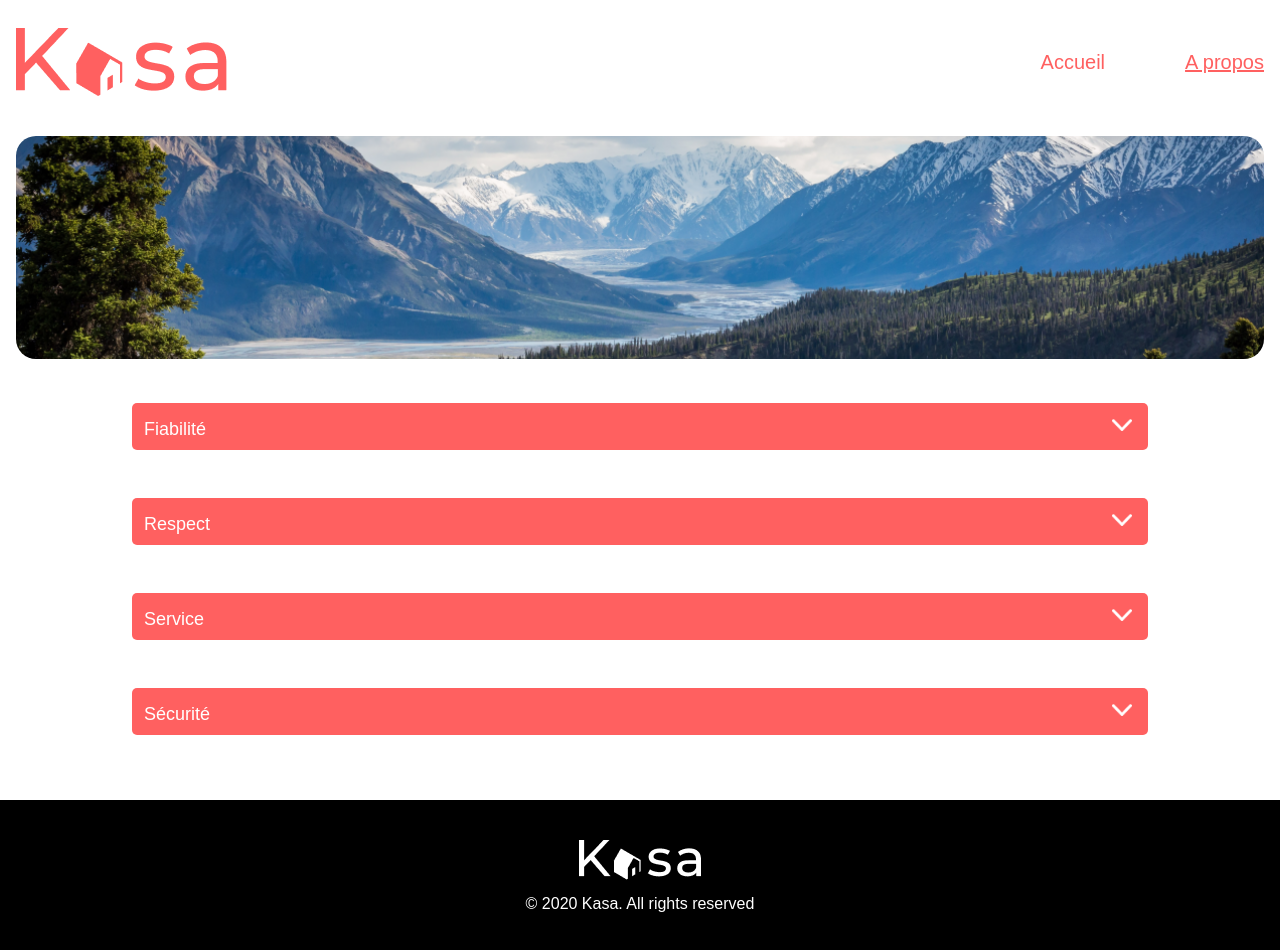
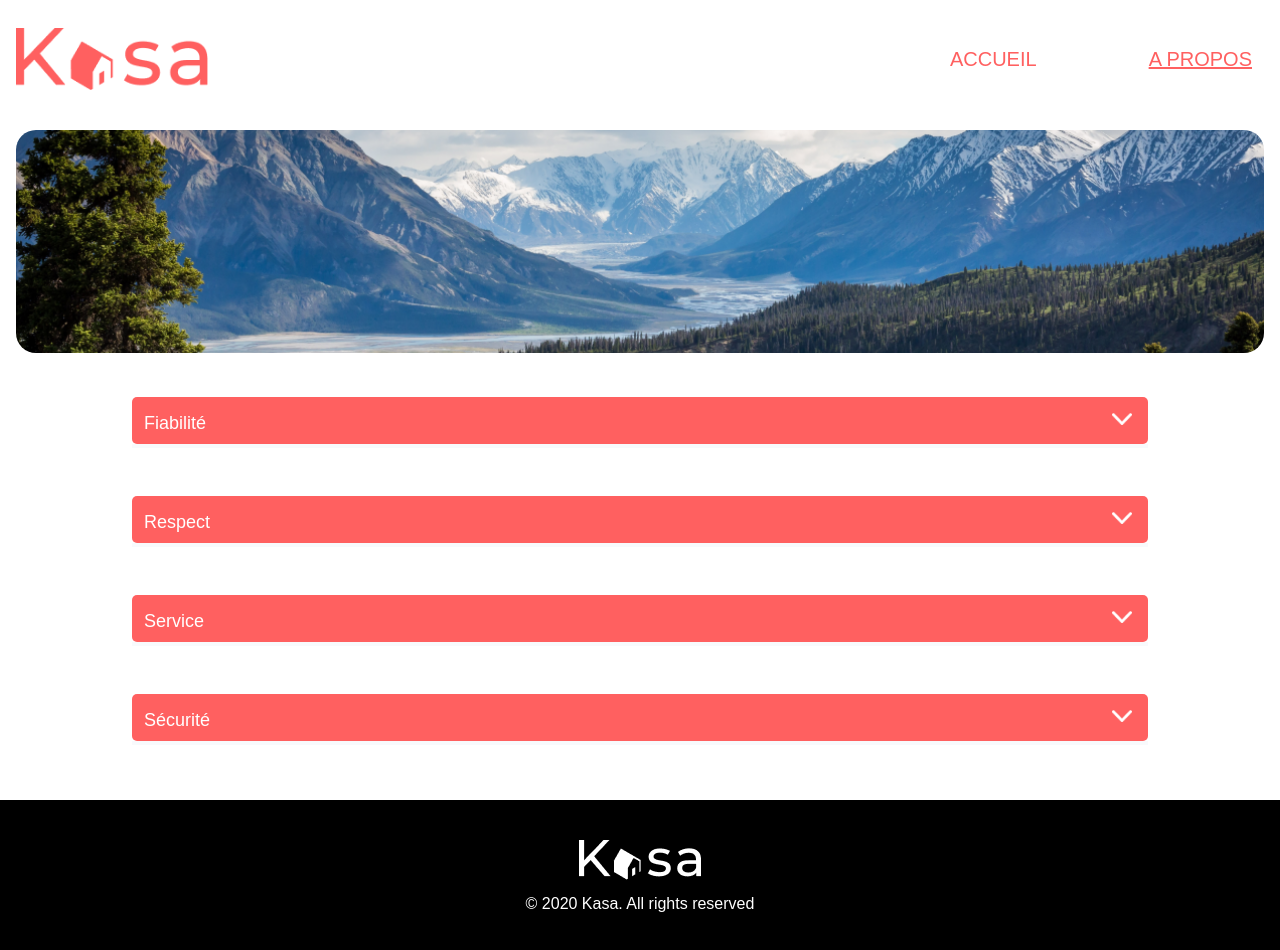
Before and after one commit to Dju7/kasabis, a React (Vite) app: page /About in a window 1280 px wide. Shown: the top 950 px of the page. Built offline with nearby package versions, Linux system fonts and the light colour scheme.

Commit message:
ModifAfterSession

```diff
--- a/src/Components/Banner/index.tsx
+++ b/src/Components/Banner/index.tsx
@@ -3,9 +3,9 @@ import img from '../../assets/banner.png'
 function Banner() {
     return (
         <section>
-           <div className="flex h-52 relative">
-            <img src={img} alt='bannière' className='bg-center bg-cover object-cover rounded-xl w-full h-full z-0' />
-            <p className=" absolute top-20 inset-x-1/3 text-3xl text-white z-10">
+           <div className="flex h-52 relative shadow-xl">
+            <img src={img} alt='bannière' className='bg-center bg-cover object-cover rounded-xl w-full h-full z-0 ' />
+            <p className=" absolute top-20 left-2 lg:inset-x-1/3 text-3xl text-white z-10 ">
             Chez vous, partout et ailleurs
             </p>
            </div>
--- a/src/Components/Card/index.tsx
+++ b/src/Components/Card/index.tsx
@@ -7,7 +7,7 @@ interface CardProps {
 
 const Card: React.FC<CardProps> = ({ cover, title }) => {
   return (
-    <article className='w-fit relative h-[223px] rounded-s-3xl hover:scale-105 ease-in-out- duration-200 my-4'>
+    <article className='w-full relative h-[223px] rounded-s-3xl hover:scale-105 ease-in-out- duration-200 my-4 shadow-2xl'>
       <img src={cover} alt="interieur piole" className="w-full h-full object-cover bg-cover bg-center rounded-xl " />
       <div className='absolute z-10 rounded-xl w-full h-full bottom-0 left-0 bg-gradient-to-b from-transparent via-transparent to-black/50'>
         <p className=' absolute text-white text-lg bottom-4 left-2'>{title}</p>
--- a/src/Components/Collapse/index.tsx
+++ b/src/Components/Collapse/index.tsx
@@ -20,8 +20,8 @@ function Collapse({ title, children }: CollapseProps) {
         />
       </div>
       <div
-        className={`${" grid grid-rows-0 overflow-hidden text-lg bg-slate-50 text-primary pl-2"} ${
-          isOpen ? "h-auto" : "h-0"
+        className={`${"grid grid-rows-[0fr] overflow-hidden text-lg bg-slate-50 text-primary pl-2 pt-1"} ${
+          isOpen ? "grid-rows-[1fr] ease-in-out duration-300" : "grid-rows-[0fr] ease-in-out duration-300"
         }`}
       >
         <div className="overflow-hidden">{children}</div>
--- a/src/Components/Header/index.tsx
+++ b/src/Components/Header/index.tsx
@@ -5,10 +5,10 @@ function Header () {
     return(
         <div className="flex justify-between items-center mb-3">
             <div>
-              <img src={Logo} className="my-7" />
+              <img src={Logo} className="my-7 w-36 lg:w-48" />
             </div>
             <div>
-               <nav className="space-x-20 text-xl text-primary">
+               <nav className="mr-3 space-x-8 uppercase text-sm lg:space-x-28 md:text-lg lg:text-xl  text-primary">
                   <NavLink
                      to="/"
                      className={({ isActive }) => (isActive ? "underline" : "")}
--- a/src/Pages/Home/index.tsx
+++ b/src/Pages/Home/index.tsx
@@ -17,7 +17,7 @@ interface Lodging {
   return (
     <div>
       <Banner />
-      <section className='mt-10 mb-5 grid grid-cols-3 gap-1 rounded-3xl bg-gray-100'>
+      <section className='mt-10 mb-7 grid grid-cols-1 md:grid-cols-2 lg:grid-cols-3 gap-1 rounded-3xl bg-gray-100 shadow-xl'>
         {lodgings.map((lodging:Lodging) => (
           <div key={lodging.id} className='my-6 mx-9'>
             <Link to={`/logements/${lodging.id}`}>
--- a/src/Pages/Logements/index.tsx
+++ b/src/Pages/Logements/index.tsx
@@ -1,43 +1,21 @@
 import lodgings from '../../Datas/logements.json'
-import { useLoaderData } from 'react-router-dom';
+import { LoaderFunction, useLoaderData } from 'react-router-dom';
 import Caroussel from '../../Components/Carroussel'
 import Tag from '../../Components/Tag'
 import Host from '../../Components/Host'
 import Star from '../../Components/Star';
 import Collapse from '../../Components/Collapse'
+import { Lodging } from '../../Type/Lodging';
 
 
-
-type MyParams = {
-    params: any;
-  };
-
-  export type Lodging = {
-    id: string;
-    title: string;
-    cover: string;
-    pictures: string[];
-    description: string;
-    host: {
-      name: string;
-      picture: string;
-    };
-    rating: string;
-    location: string;
-    equipments: string[];
-    tags: string[];
-  };
-
-
-export const loader = async ({ params }: MyParams) => {
-    const { id } = await params;
+export const loader: LoaderFunction = async ({ params }) => {
+    const { id } = params;
     const lodging = lodgings.find((lodging) => lodging.id === id);
     if (!lodging) {
       throw new Error('le logement est introuvable');
     }
     return lodging
   };
-
 
 
  function Logements () {
--- /dev/null
+++ b/src/Type/Lodging.d.ts
@@ -0,0 +1,15 @@
+export type Lodging = {
+    id: string;
+    title: string;
+    cover: string;
+    pictures: string[];
+    description: string;
+    host: {
+      name: string;
+      picture: string;
+    };
+    rating: string;
+    location: string;
+    equipments: string[];
+    tags: string[];
+  };
```
